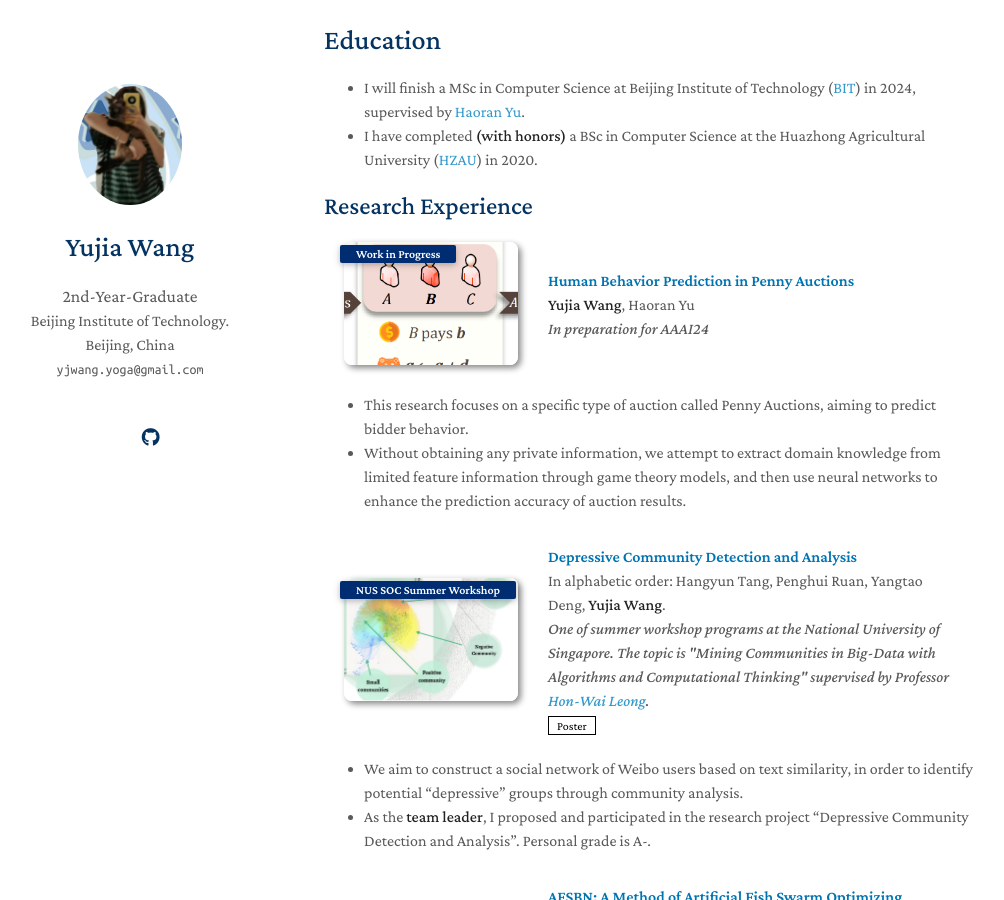
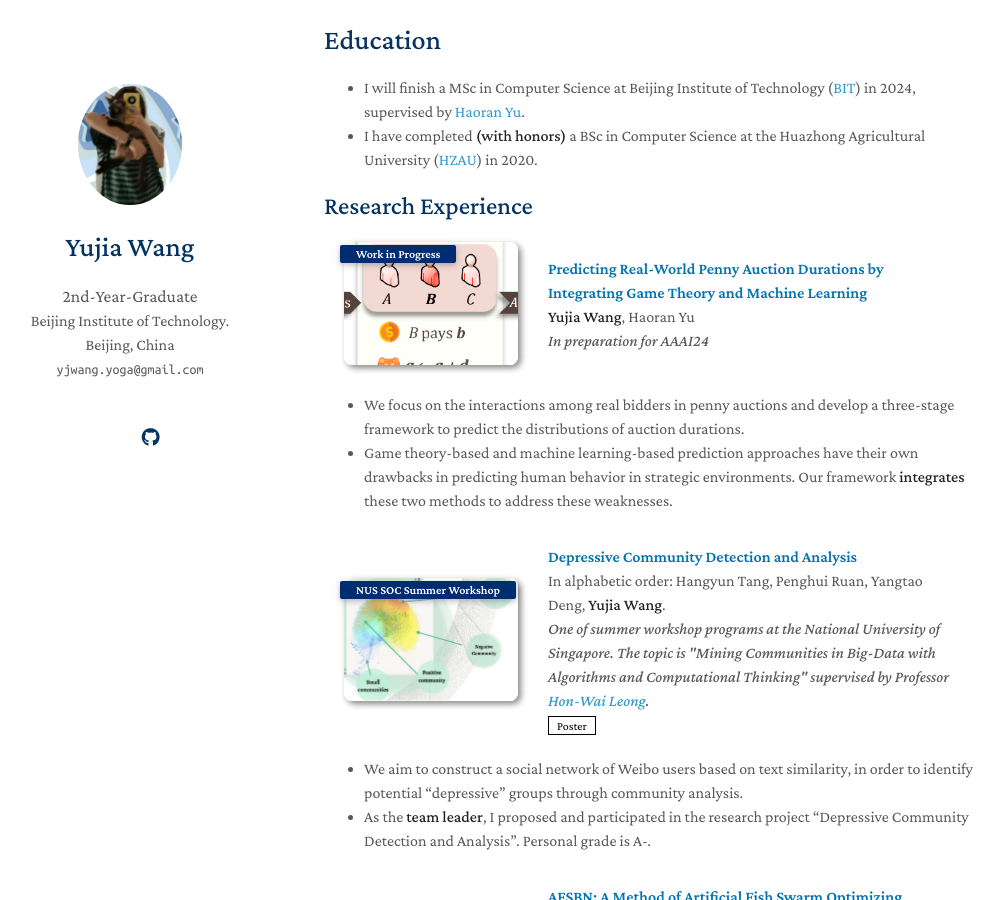
Before and after one commit to YogaWang7/YogaWang7.github.io, a Jekyll site: the page built from index.md, in a window 1280 px wide and 900 px high, scrolled down 310 px. Shown: the whole window, without its empty margins (146-1150 px from the left). Built offline with Jekyll 4.4.1, drawn with Linux system fonts in a browser that asks for light colours; nearby versions of some CDN libraries; a style sheet for code colours, icons or effects is not loaded; our own code applies the rules of GitHub Pages for plain Markdown files.

Commit message:
Update publications.md

```diff
--- a/_includes/publications.md
+++ b/_includes/publications.md
@@ -12,7 +12,7 @@
   </div>
 
   <div class="col-sm-9" style="position: relative;padding-right: 15px;padding-left: 20px;">
-    <div class="title" style="color:#0073B1">Human Behavior Prediction in Penny Auctions</div>
+    <div class="title" style="color:#0073B1">Predicting Real-World Penny Auction Durations by Integrating Game Theory and Machine Learning</div>
     <div class="author"><strong>Yujia Wang</strong>, Haoran Yu</div>
     <div class="periodical"><em>In preparation for AAAI24</em></div>
   </div>
@@ -21,9 +21,8 @@
 </li>
 </ol>
 </div>
-
-  - This research focuses on a specific type of auction called Penny Auctions, aiming to predict bidder behavior.
-  - Without obtaining any private information, we attempt to extract domain knowledge from limited feature information through game theory models, and then use neural networks to enhance the prediction accuracy of auction results.
+  - We focus on the interactions among real bidders in penny auctions and develop a three-stage framework to predict the distributions of auction durations.
+  - Game theory-based and machine learning-based prediction approaches have their own drawbacks in predicting human behavior in strategic environments. Our framework **integrates** these two methods to address these weaknesses.
 
 <div class="publications">
 <ol class="bibliography">
```
